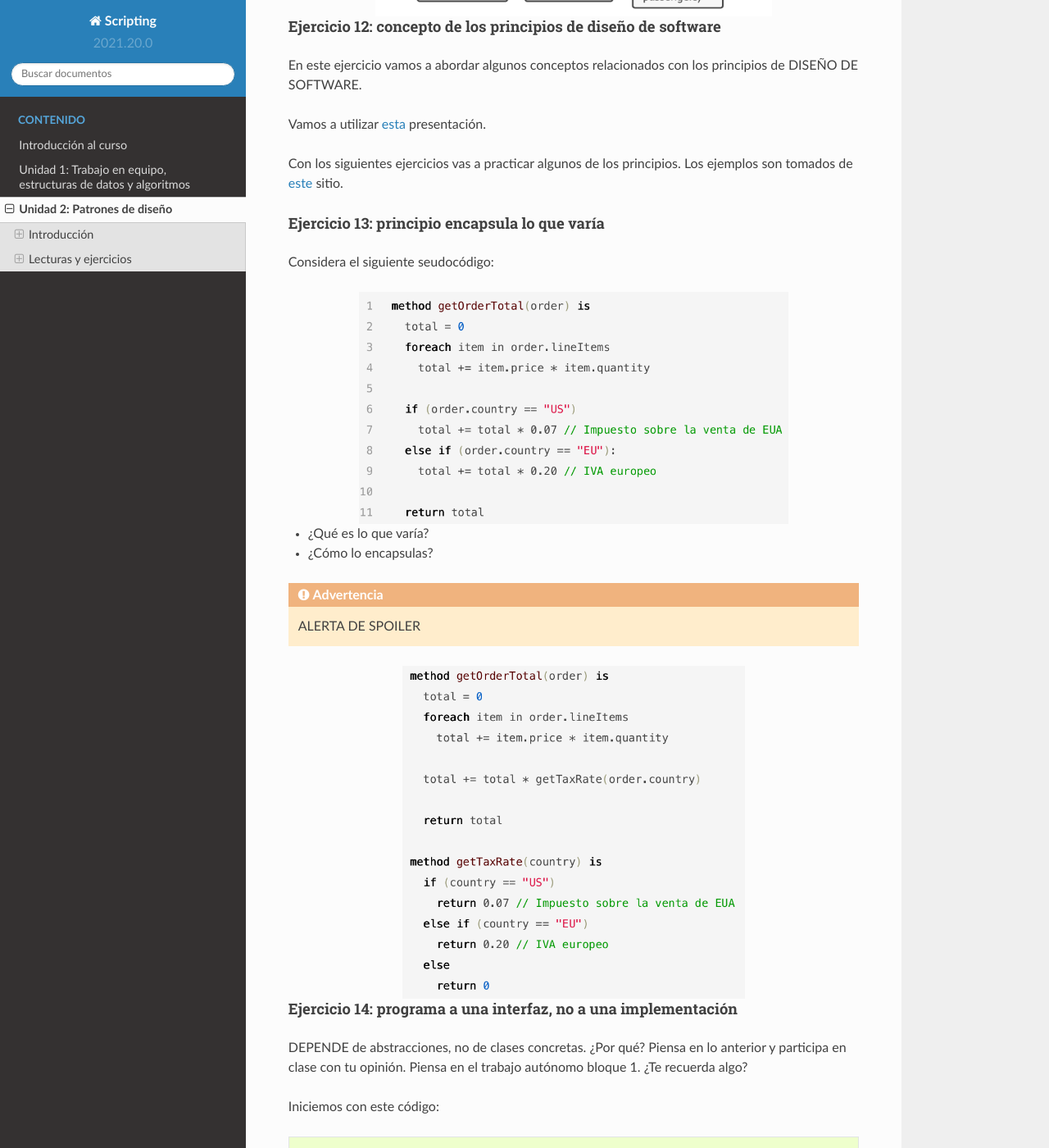
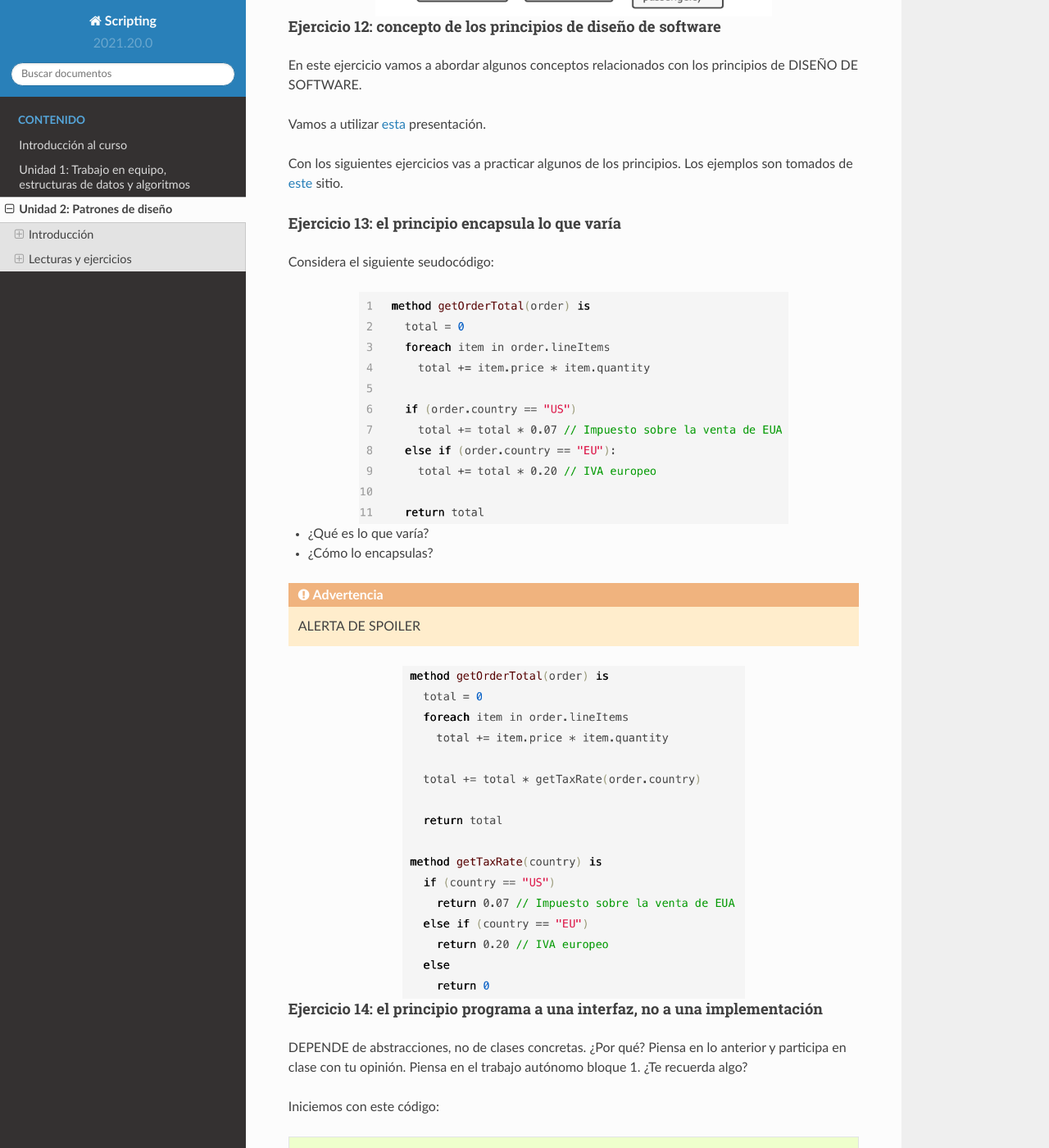
Before and after one commit to juanferfranco/scripting, a Sphinx documentation site: the page built from docs/_unidad2/unidad2.rst, in a window 1280 px wide and 1400 px high, scrolled down 9976 px. Shown: the whole window at 82% size. Built offline with Sphinx 7.4.7 and the Read the Docs theme 2.0.0, drawn with Linux system fonts in a browser that asks for light colours; some of the changed text lies outside the part shown.

Commit message:
update some titles

```diff
--- a/docs/_unidad2/unidad2.rst
+++ b/docs/_unidad2/unidad2.rst
@@ -451,8 +451,8 @@ Vamos a utilizar `esta <https://docs.google.com/presentation/d/1ko3k9wePbRp2GVdP
 Con los siguientes ejercicios vas a practicar algunos de los principios. Los ejemplos son tomados
 de `este <https://refactoring.guru/design-patterns>`__  sitio.
 
-Ejercicio 13: principio encapsula lo que varía
-^^^^^^^^^^^^^^^^^^^^^^^^^^^^^^^^^^^^^^^^^^^^^^^^
+Ejercicio 13: el principio encapsula lo que varía
+^^^^^^^^^^^^^^^^^^^^^^^^^^^^^^^^^^^^^^^^^^^^^^^^^^
 
 Considera el siguiente seudocódigo:
 
@@ -472,8 +472,8 @@ Considera el siguiente seudocódigo:
     :align: center
     :alt: encapsula lo que varía. Mejora.
 
-Ejercicio 14: programa a una interfaz, no a una implementación
-^^^^^^^^^^^^^^^^^^^^^^^^^^^^^^^^^^^^^^^^^^^^^^^^^^^^^^^^^^^^^^^
+Ejercicio 14: el principio programa a una interfaz, no a una implementación
+^^^^^^^^^^^^^^^^^^^^^^^^^^^^^^^^^^^^^^^^^^^^^^^^^^^^^^^^^^^^^^^^^^^^^^^^^^^^^
 
 DEPENDE de abstracciones, no de clases concretas. ¿Por qué?
 Piensa en lo anterior y participa en clase con tu opinión. Piensa
@@ -727,8 +727,8 @@ Ejercicio 15: analiza de nuevo el ejemplo anterior
 
 Realiza para uno de los códigos del ejemplo anterior el diagrama UML correspondiente.
 
-Ejercicio 16: favorece la composición sobre la herencia
-^^^^^^^^^^^^^^^^^^^^^^^^^^^^^^^^^^^^^^^^^^^^^^^^^^^^^^^^
+Ejercicio 16: el principio favorece la composición sobre la herencia
+^^^^^^^^^^^^^^^^^^^^^^^^^^^^^^^^^^^^^^^^^^^^^^^^^^^^^^^^^^^^^^^^^^^^^^^
 
 Hay varias razones que justifican este principio. Por ejemplo, una razón es esta:
 ``Las subclases están fuertemente acopladas a superclases``. Cambias algo en la
```
